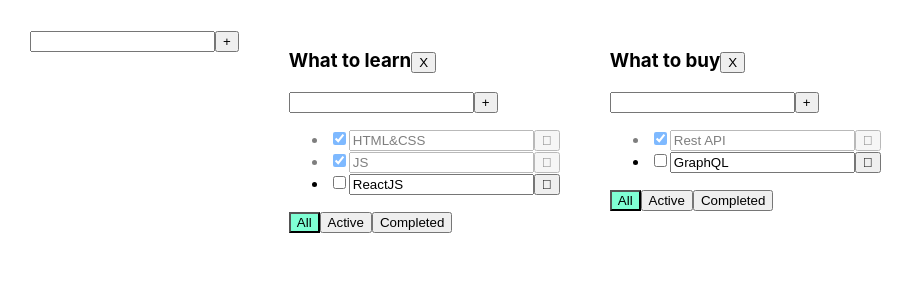
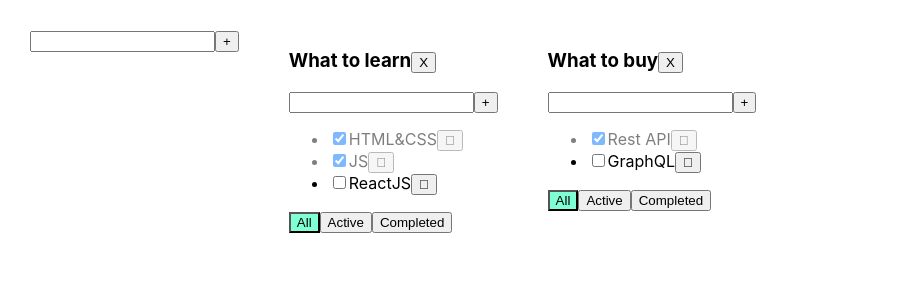
Before and after one commit to genamontana/3-todolist, a React (Create React App) app: page / in a window 1280 px wide. Shown: the top 300 px of the page, without its empty margins (0-914 px from the left). Built offline with nearby package versions, Linux system fonts and the light colour scheme.

Commit message:
06 Tuesday completed

```diff
--- a/src/App.tsx
+++ b/src/App.tsx
@@ -70,6 +70,15 @@ function App() {
         }
     }
 
+    function changeTaskTitle(id: string, newTitle: string, todoListId: string) {
+        let todoListTasks = tasks[todoListId]
+        let task = todoListTasks.find(t => t.id === id)
+        if (task) {
+            task.title = newTitle;
+            setTasks({...tasks})
+        }
+    }
+
     function removeTodoList(id: string) {
         setTodoLists(todoLists.filter(tl => tl.id !== id))
         delete tasks[id]
@@ -81,6 +90,14 @@ function App() {
         let newTodoList: TodolistType = {id: newTodoListId, title: title, filter: 'all'}
         setTodoLists([newTodoList, ...todoLists])
         setTasks({...tasks, [newTodoListId]: []})
+    }
+
+    function changeTodoListTitle(id: string, newTitle: string) {
+        const todoList = todoLists.find(tl => tl.id === id)
+        if (todoList){
+            todoList.title = newTitle;
+            setTodoLists([...todoLists])
+        }
     }
 
     return (
@@ -105,7 +122,9 @@ function App() {
                                      addTask={addTask}
                                      changeTaskStatus={changeTaskStatus}
                                      filter={tl.filter}
-                                     removeTodoList={removeTodoList}/>
+                                     removeTodoList={removeTodoList}
+                                     changeTaskTitle={changeTaskTitle}
+                                     changeTodoListTitle={changeTodoListTitle}/>
                 })
             }
 
--- a/src/EditableSpan.tsx
+++ b/src/EditableSpan.tsx
@@ -1,20 +1,33 @@
-import React, {useState} from 'react';
+import React, {ChangeEvent, useState} from 'react';
 
 type EditableSpanPropsType = {
-    title: string
+    value: string
+    onChange: (newTitle: string) => void
 }
 
 
 const EditableSpan = (props: EditableSpanPropsType) => {
-    const [editMode, setEditMode] = useState(true)
+    const [editMode, setEditMode] = useState(false)
+    const [title, setTitle] = useState(props.value)
 
     const activateEditMode = () => {
-
+        setEditMode(true)
+        setTitle(props.value)
+    }
+    const activateViewMode = () => {
+        setEditMode(false)
+        props.onChange(title)
+    }
+    const onChangeHandler = (e:ChangeEvent<HTMLInputElement>)=>{
+        setTitle(e.currentTarget.value)
     }
 
     return editMode
-        ? <input value={props.title}/>
-        : <span onDoubleClick={activateEditMode}>{props.title}</span>
+        ? <input value={title}
+                 onBlur={activateViewMode}
+                 onChange={onChangeHandler}
+                 autoFocus/>
+        : <span onDoubleClick={activateEditMode}>{title}</span>
 };
 
 export default EditableSpan;
--- a/src/Todolist.tsx
+++ b/src/Todolist.tsx
@@ -1,4 +1,4 @@
-import React, {KeyboardEvent, ChangeEvent, useState} from 'react';
+import React, {ChangeEvent} from 'react';
 import {FilterValuesType, TaskType} from './App';
 import AddItemForm from './AddItemForm';
 import EditableSpan from './EditableSpan';
@@ -14,6 +14,8 @@ type TodolistPropsType = {
     changeTaskStatus: (id: string, isDone: boolean, todoListId: string) => void
     filter: string
     removeTodoList: (id: string) => void
+    changeTaskTitle: (id: string, newTitle: string, todoListId: string) => void
+    changeTodoListTitle: (id: string, newTitle: string) => void
 }
 
 
@@ -34,11 +36,15 @@ export function Todolist(props: TodolistPropsType) {
     const removeTodoList = () => {
         props.removeTodoList(props.id)
     }
+    const onChangeTitleTodoListHandler = (newTitle: string) => {
+        props.changeTodoListTitle(props.id, newTitle)
+    }
 
     return (
         <div>
             <h3>
-                {props.title}
+                <EditableSpan value={props.title}
+                              onChange={onChangeTitleTodoListHandler}/>
                 <button onClick={removeTodoList}>X</button>
             </h3>
             <AddItemForm addItem={addTask}/>
@@ -48,22 +54,26 @@ export function Todolist(props: TodolistPropsType) {
                     props.tasks.map((t) => {
 
                         const onClickHandler = () => props.removeTask(t.id, props.id)
-                        const onChangeHandler = (e: ChangeEvent<HTMLInputElement>) => {
+                        const onChangeStatusHandler = (e: ChangeEvent<HTMLInputElement>) => {
                             let newIsDoneValue = e.currentTarget.checked
                             props.changeTaskStatus(t.id, newIsDoneValue, props.id)
+                        }
+                        const onChangeTitleHandler = (newTitle: string) => {
+                            props.changeTaskTitle(t.id, newTitle, props.id)
                         }
 
                         return (
                             <li key={t.id} className={t.isDone ? 'is-done' : ''}>
                                 <input type="checkbox"
                                        checked={t.isDone}
-                                       onChange={onChangeHandler}
+                                       onChange={onChangeStatusHandler}
                                 />
-                                <EditableSpan title={t.title}/>
+                                <EditableSpan value={t.title}
+                                              onChange={onChangeTitleHandler}/>
                                 <button onClick={onClickHandler}>
-                            </button>
-                    </li>
-                    )
+                                </button>
+                            </li>
+                        )
                     })
 
                 }
```
